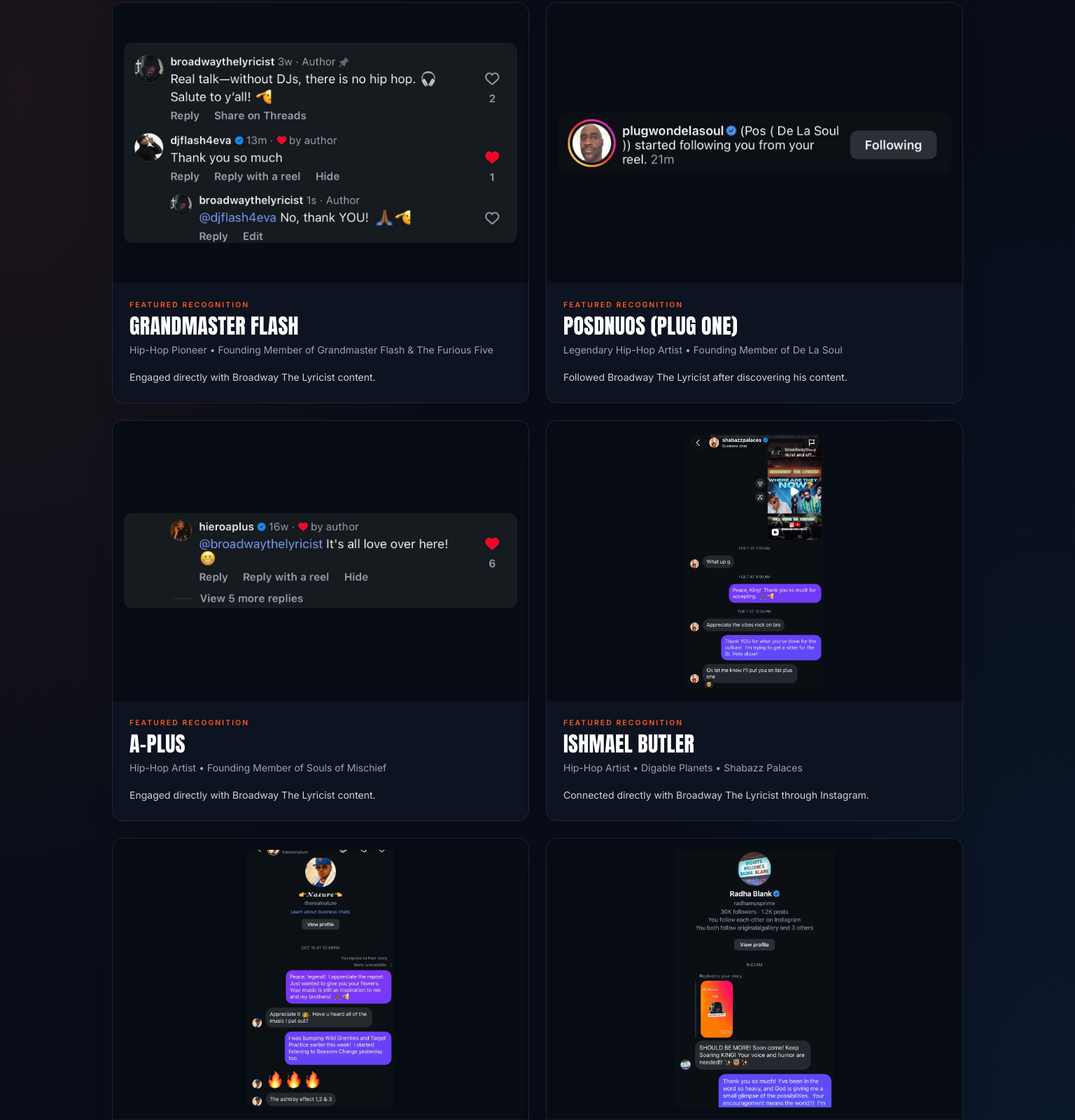
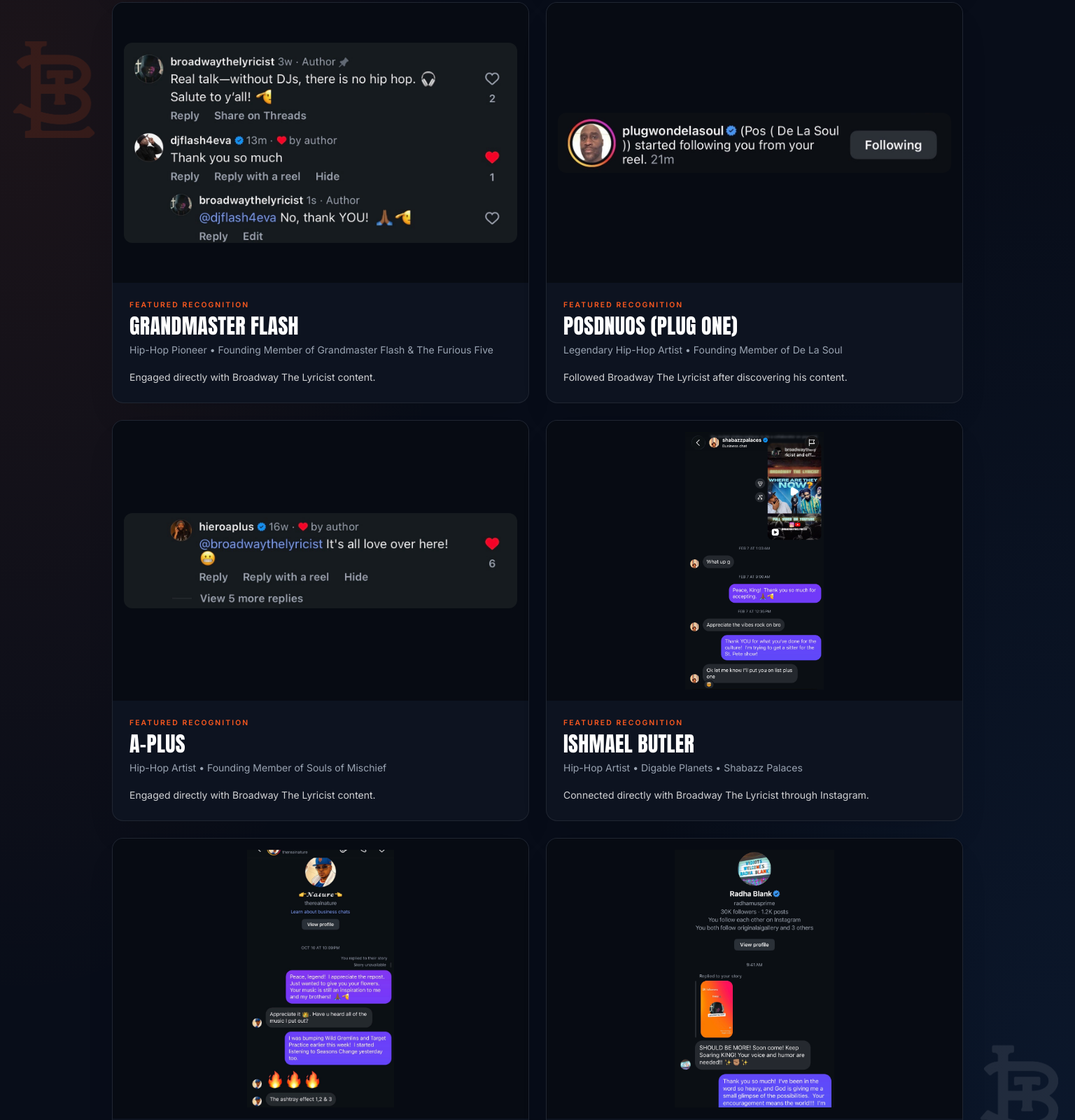
Before and after one commit to BroadwaytheLyricist/bway-site, a Next.js app: page /media-kit in a window 1536 px wide. Shown: the part 4240-5840 px from the top of the page at 70% size. Built offline with nearby package versions, Linux system fonts and the light colour scheme; no server answers.

Commit message:
Show recognition margin logos at desktop widths

```diff
--- a/src/app/globals.css
+++ b/src/app/globals.css
@@ -175,25 +175,25 @@
   display: none;
 }
 
-@media (min-width: 1760px) {
+@media (min-width: 1400px) {
   .media-kit-recognition-watermarks {
     display: block;
   }
 
   .media-kit-recognition-watermark {
     position: absolute;
-    width: 220px;
-    height: 220px;
+    width: clamp(85px, calc(50vw - 630px), 220px);
+    aspect-ratio: 1;
   }
 
   .media-kit-recognition-watermark-left {
     top: 28%;
-    left: calc(50% - 860px);
+    left: 8px;
   }
 
   .media-kit-recognition-watermark-right {
     top: 70%;
-    right: calc(50% - 860px);
+    right: 8px;
   }
 }
 
--- a/src/app/media-kit/page.tsx
+++ b/src/app/media-kit/page.tsx
@@ -313,8 +313,8 @@
       {/* ── Industry recognition ───────────────────────────── */}
       <section className="media-kit-recognition-stage relative isolate overflow-hidden py-20 sm:py-24">
         <div aria-hidden="true" className="media-kit-recognition-watermarks pointer-events-none absolute inset-0">
-          <div className="article-watermark-orange media-kit-recognition-watermark media-kit-recognition-watermark-left opacity-[0.06]" />
-          <div className="media-kit-recognition-watermark media-kit-recognition-watermark-right opacity-[0.045]">
+          <div className="article-watermark-orange media-kit-recognition-watermark media-kit-recognition-watermark-left opacity-[0.12]" />
+          <div className="media-kit-recognition-watermark media-kit-recognition-watermark-right opacity-[0.09]">
             <Image src="/images/logo.png" alt="" fill sizes="220px" className="scale-[1.9] object-contain" />
           </div>
         </div>
```
